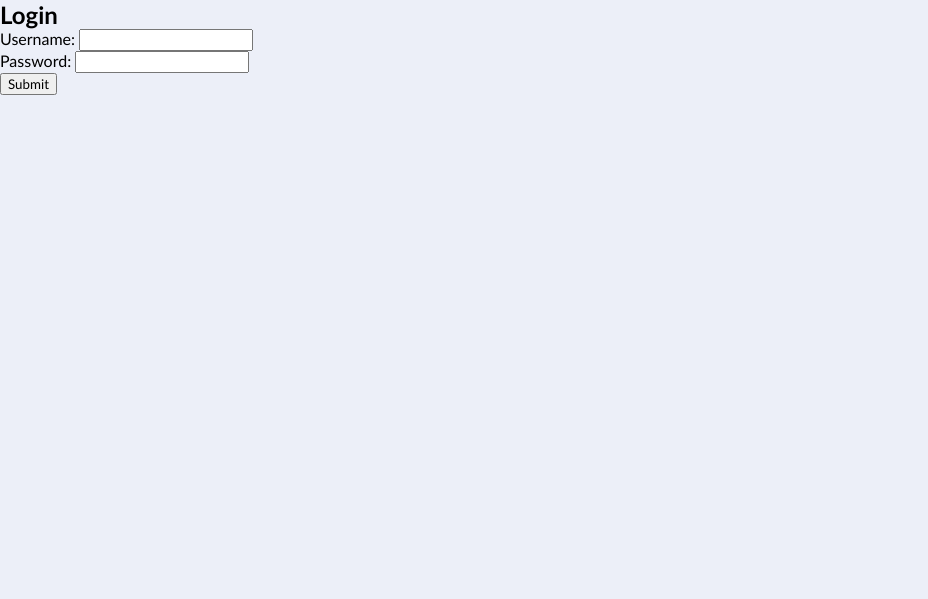
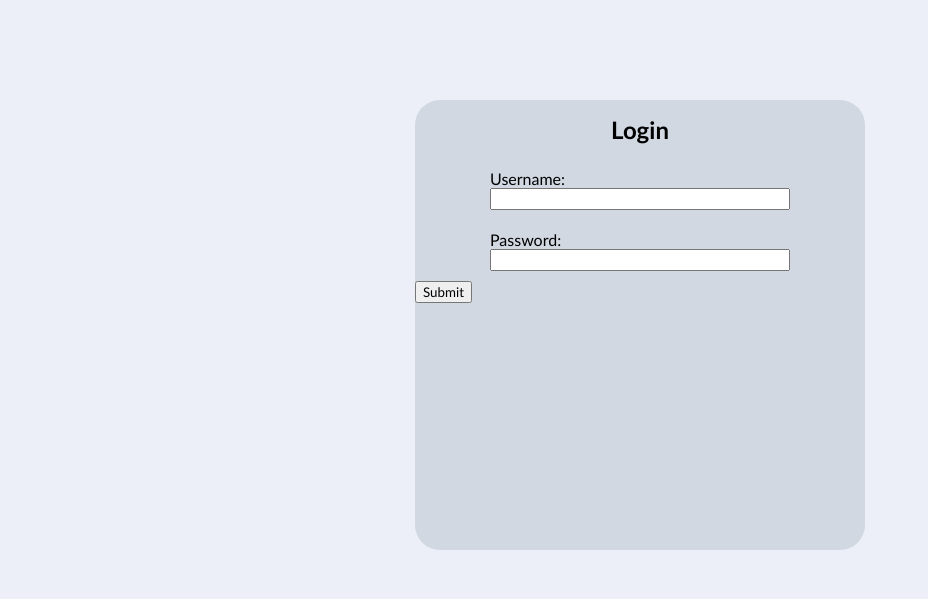
Before and after one commit to iO-Academy/2022-jul-icepace, a PHP site: page /login.php in a window 1280 px wide. Shown: the part 79-678 px from the top of the page, without its empty margins (0-928 px from the left). Run offline with PHP 8.4, Linux system fonts and the light colour scheme; style sheets or scripts are compiled from the project's sources.

Commit message:
Started styling the login page to match the reg page

```diff
--- a/login.php
+++ b/login.php
@@ -9,6 +9,7 @@
     <meta http-equiv="X-UA-Compatible" content="IE=edge">
     <meta name="viewport" content="width=device-width, initial-scale=1.0">
     <link rel="stylesheet" type="text/css" href="index.css"/>
+    <link rel="stylesheet" type="text/css" href="login.css" />
     <title>Icepace</title>
 </head>
 <body>
@@ -16,14 +17,14 @@
     <h1>Icepace</h1>
 </nav>
 <div class="loginPageContainer">
-    <div>
+    <div class="loginPageFormContainer">
         <h2 class="loginTitle">Login</h2>
         <form class="loginForm" action="">
-            <div>
+            <div class="inputContainer">
                 <label for="usernameInput">Username:</label>
                 <input type-="text" class="usernameInput" id="usernameInput" />
             </div>
-            <div>
+            <div class="inputContainer">
                 <label for="passwordInput">Password:</label>
                 <input type-="password" class="passwordInput" id="passwordInput" />
             </div>
--- a/login.scss
+++ b/login.scss
@@ -1 +1,28 @@
 @import './index.scss';
+
+$background-login: #D1D8E2;
+
+.loginPageContainer {
+  padding: 100px 20px 50px 20px;
+  @include centering-container;
+
+}
+
+.loginPageFormContainer {
+  background-color: $background-login;
+  width: 100%;
+  height: 450px;
+  max-width: 450px;
+  border-radius: 25px;
+  margin: 0 auto;
+}
+
+.loginTitle {
+  text-align: center;
+  padding: 15px;
+}
+
+.inputContainer {
+  @include centering-container;
+  padding: 10px 75px;
+}
```
